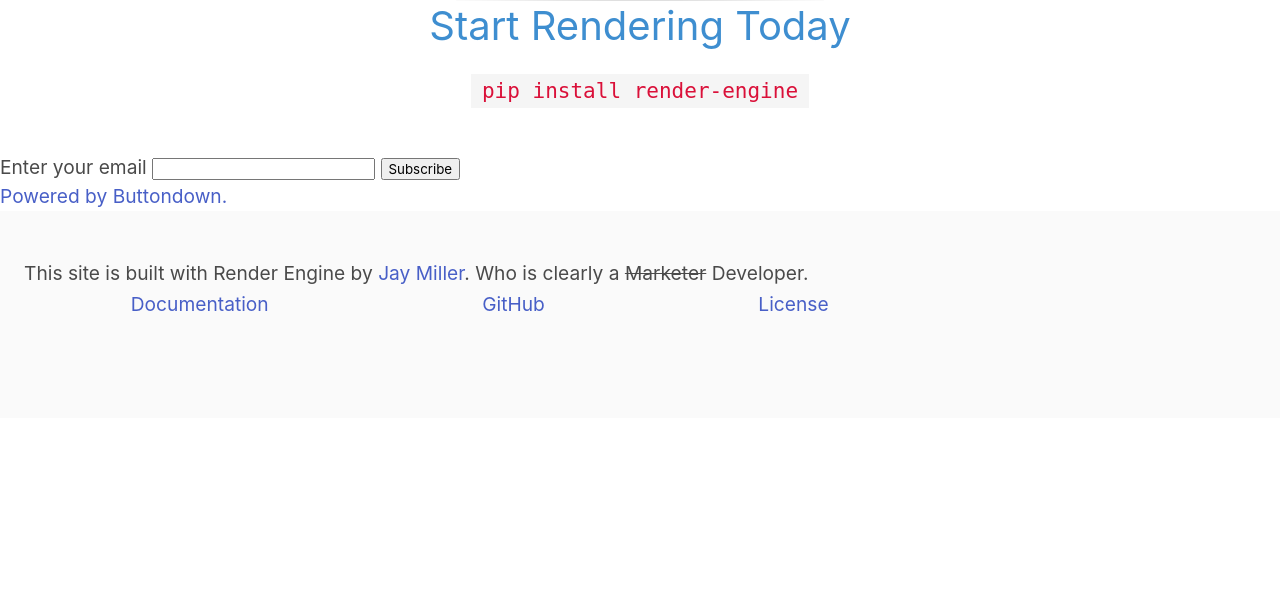
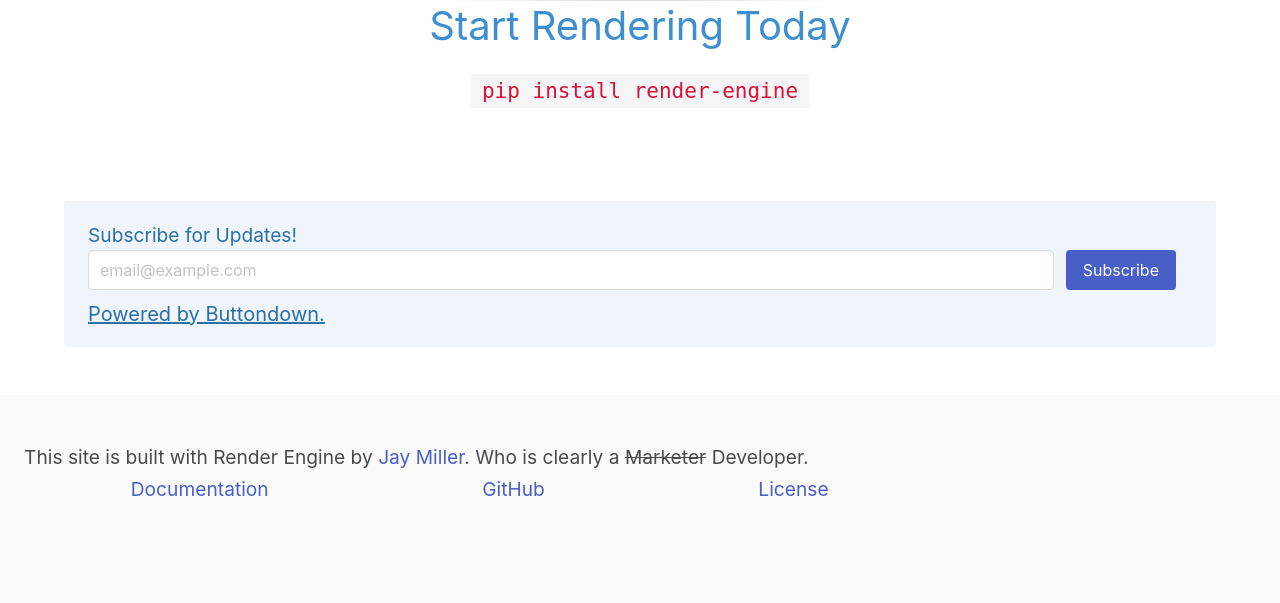
Before and after one commit to kjaymiller/render-engine-site, a Python web app: template templates/index.html in a window 1280 px wide. Shown: the part 4051-4654 px from the top of the page. Before the commit the page ends 4362 px from the top, so only its background shows below. Run offline with Jinja, Linux system fonts and the light colour scheme; the template is opened without the code that fills it, so the values that code supplies are empty; some libraries are stand-ins or nearby versions; grey boxes are pictures that could not be loaded.

Commit message:
add bulma styling for mailing list box

```diff
--- a/templates/newsletter.html
+++ b/templates/newsletter.html
@@ -1,3 +1,7 @@
+<section class="section">
+  <div class="container">
+    <div class="notification is-info is-light">
+      <h2 class="is-subtitle is-2">Subscribe for Updates!</h2>
 <form
   action="https://buttondown.email/api/emails/embed-subscribe/render-engine"
   method="post"
@@ -5,11 +9,19 @@
   onsubmit="window.open('https://buttondown.email/render-engine', 'popupwindow')"
   class="embeddable-buttondown-form"
 >
-  <label for="bd-email">Enter your email</label>
-  <input type="email" name="email" id="bd-email">
+<div class="field is-grouped">
+  <div class="control is-expanded">
+    <input class="input" type="email" placeholder="email@example.com" name="email" id="bd-email">
+  </div>
+  <div class="control">
+    <input type="submit" class="button is-link" value="Subscribe"></input>
+  </div>
+</div>
   <input type="hidden" value="1" name="embed"></input>
-  <input type="submit" value="Subscribe"></input>
-  <p>
+  <h2 class="subtitle is-5">
     <a href="https://buttondown.email" target="_blank">Powered by Buttondown.</a>
-  </p>
+  </h2>
 </form>
+  </div>
+  </div>
+</section>
```
Also changed, not shown: output/index.html (+18 -6 lines).
